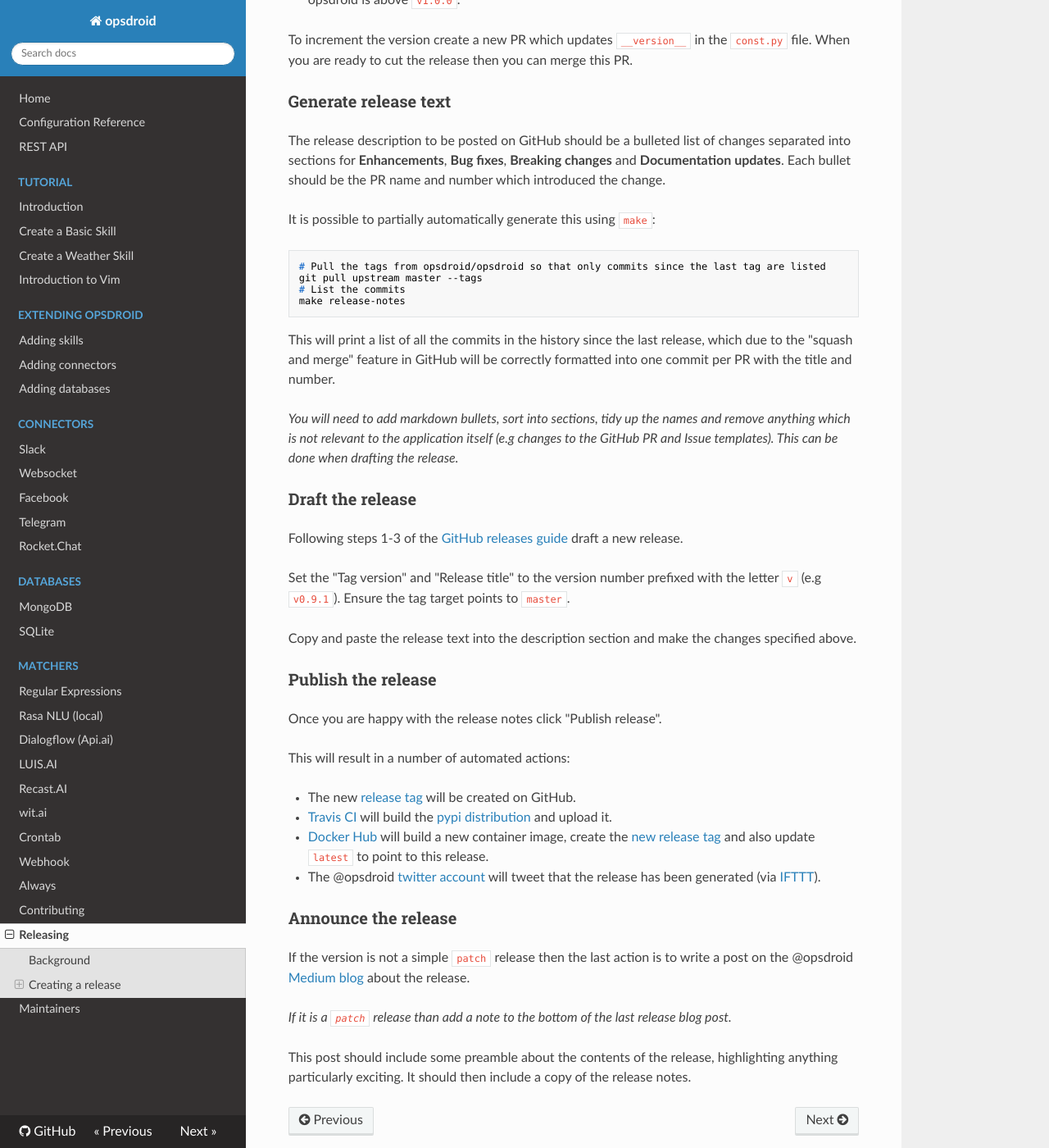
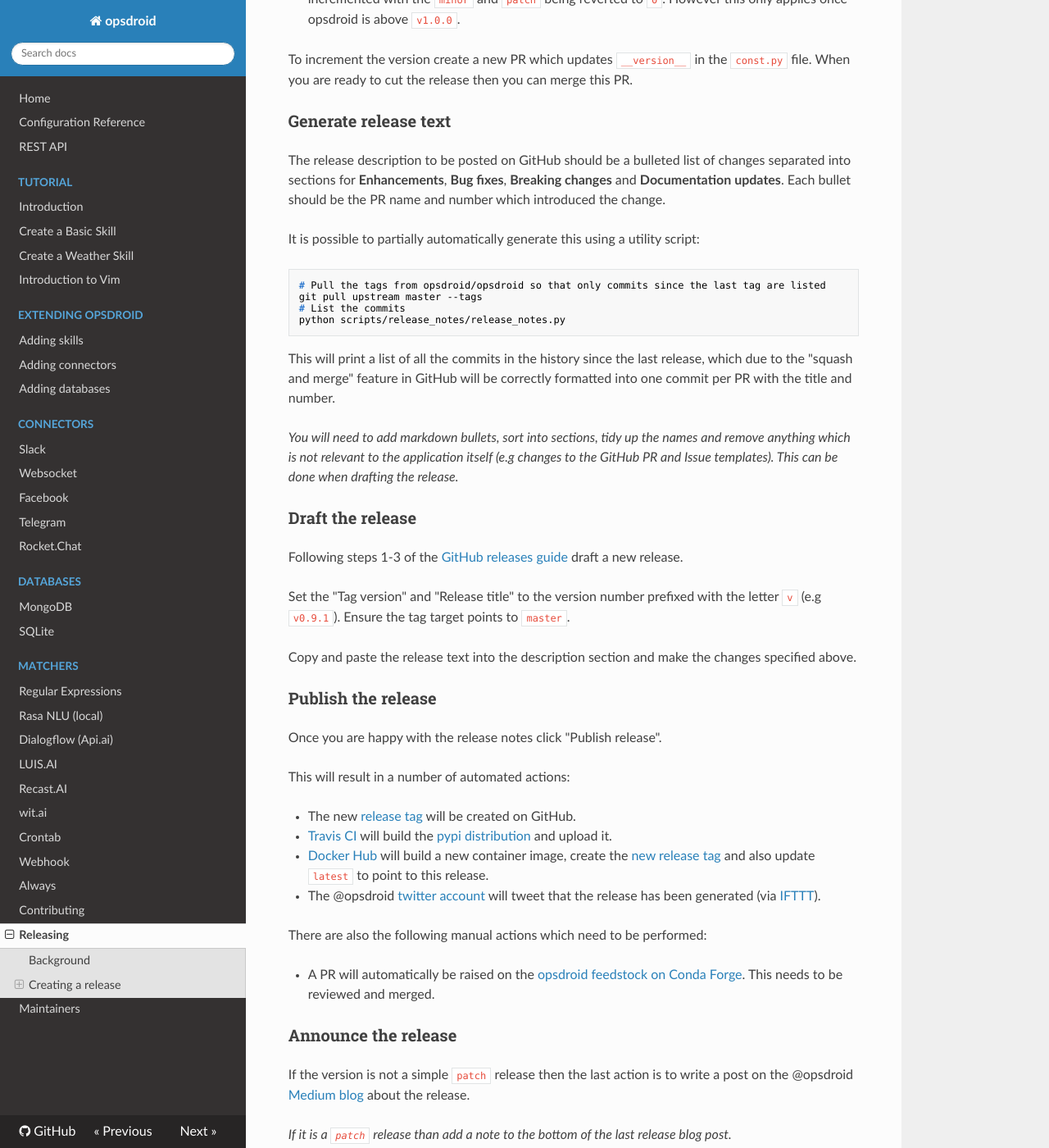
Before and after one commit to opsdroid/opsdroid, an MkDocs documentation site: the page built from docs/project/making-a-release.md, in a window 1280 px wide and 1400 px high, scrolled down 1015 px. Shown: the whole window at 82% size. Built offline with MkDocs 1.6.1, drawn with Linux system fonts in a browser that asks for light colours; nearby versions of some CDN libraries; old or Windows-style settings are respelled for this version of MkDocs; some of the changed text lies outside the part shown.

Commit message:
Update release docs with conda info and releae notes script

````diff
--- a/docs/project/making-a-release.md
+++ b/docs/project/making-a-release.md
@@ -9,8 +9,9 @@ When releasing, there are a couple of release artifacts which are built and dist
 
 Currently opsdroid builds:
 
- * A python distribution on pypi
- * A container image on Docker Hub
+- A Python distribution on [pypi](https://pypi.org/project/opsdroid/)
+- A Python distribution on [Conda Forge](https://github.com/conda-forge/opsdroid-feedstock)
+- A container image on [Docker Hub](https://hub.docker.com/r/opsdroid/opsdroid/)
 
 The building and distributing is automated by Travis CI and run when a [release is created](https://help.github.com/articles/creating-releases/) on GitHub.
 
@@ -20,17 +21,16 @@ The building and distributing is automated by Travis CI and run when a [release
 
 Before creating the release do some final local testing:
 
- * Checkout master and run the `tox` suite locally.
- * Run opsdroid and do some manual testing to ensure there are no glaring issues.
-
+- Checkout master and run the `tox` suite locally.
+- Run opsdroid and do some manual testing to ensure there are no glaring issues.
 
 ### Increment the version number
 
 As opsdroid follows [SemVer 2.0](http://semver.org/) (`major.minor.patch`) the version number increase will depend on what has changed since the previous release.
 
- * If the release includes only bug fixes then only the `patch` will be incremented.
- * If the release includes new features then the `minor` will be incremented and the `patch` will be reverted to `0`.
- * If the release includes changes which break backward compatibility then the `major` will be incremented with the `minor` and `patch` being reverted to `0`. However this only applies once opsdroid is above `v1.0.0`.
+- If the release includes only bug fixes then only the `patch` will be incremented.
+- If the release includes new features then the `minor` will be incremented and the `patch` will be reverted to `0`.
+- If the release includes changes which break backward compatibility then the `major` will be incremented with the `minor` and `patch` being reverted to `0`. However this only applies once opsdroid is above `v1.0.0`.
 
 To increment the version create a new PR which updates `__version__` in the `const.py` file. When you are ready to cut the release then you can merge this PR.
 
@@ -38,13 +38,13 @@ To increment the version create a new PR which updates `__version__` in the `con
 
 The release description to be posted on GitHub should be a bulleted list of changes separated into sections for **Enhancements**, **Bug fixes**, **Breaking changes** and **Documentation updates**. Each bullet should be the PR name and number which introduced the change.
 
-It is possible to partially automatically generate this using `make`:
+It is possible to partially automatically generate this using a utility script:
 
 ```shell
 # Pull the tags from opsdroid/opsdroid so that only commits since the last tag are listed
 git pull upstream master --tags
 # List the commits
-make release-notes
+python scripts/release_notes/release_notes.py
 ```
 
 This will print a list of all the commits in the history since the last release, which due to the "squash and merge" feature in GitHub will be correctly formatted into one commit per PR with the title and number.
@@ -65,10 +65,14 @@ Once you are happy with the release notes click "Publish release".
 
 This will result in a number of automated actions:
 
- - The new [release tag](https://github.com/opsdroid/opsdroid/tags) will be created on GitHub.
- - [Travis CI](https://travis-ci.org/opsdroid/opsdroid) will build the [pypi distribution](https://pypi.python.org/pypi/opsdroid) and upload it.
- - [Docker Hub](https://hub.docker.com/r/opsdroid/opsdroid/) will build a new container image, create the [new release tag](https://hub.docker.com/r/opsdroid/opsdroid/tags/) and also update `latest` to point to this release.
- - The @opsdroid [twitter account](https://twitter.com/opsdroid) will tweet that the release has been generated (via [IFTTT](https://ifttt.com)).
+- The new [release tag](https://github.com/opsdroid/opsdroid/tags) will be created on GitHub.
+- [Travis CI](https://travis-ci.org/opsdroid/opsdroid) will build the [pypi distribution](https://pypi.python.org/pypi/opsdroid) and upload it.
+- [Docker Hub](https://hub.docker.com/r/opsdroid/opsdroid/) will build a new container image, create the [new release tag](https://hub.docker.com/r/opsdroid/opsdroid/tags/) and also update `latest` to point to this release.
+- The @opsdroid [twitter account](https://twitter.com/opsdroid) will tweet that the release has been generated (via [IFTTT](https://ifttt.com)).
+
+There are also the following manual actions which need to be performed:
+
+- A PR will automatically be raised on the [opsdroid feedstock on Conda Forge](https://github.com/conda-forge/opsdroid-feedstock). This needs to be reviewed and merged.
 
 ### Announce the release
 
````
